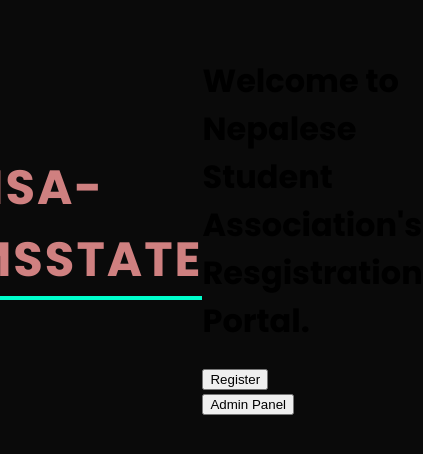
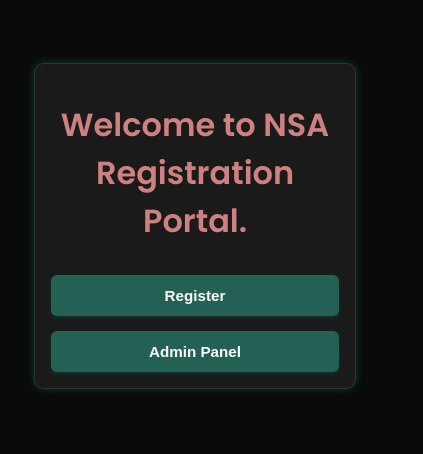
Before and after one commit to gh-brijesmandal/Registration-Portal, a plain HTML site: page portal/index.html in a window 390 px wide. Shown: the part 196-650 px from the top of the page, 423 px wide, since content can reach past the window. Drawn offline with Linux system fonts and the light colour scheme.

Commit message:
landing page completion

```diff
--- a/portal/index.html
+++ b/portal/index.html
@@ -11,14 +11,10 @@
 <body>
     <div class="nsa-animation">NSA-MSSTATE</div>
     <div class="container">
-        <h1>Welcome to Nepalese Student Association's Resgistration Portal.</h1>
+        <h1 id="heading">Welcome to NSA Registration Portal.</h1>
         <div class="buttons">
-            <div class="registration">
-                <input type="button" value="Register" onclick="location.href='registration.html'" id="registerButton">
-            </div>
-            <div class="admin-panel">
-                <input type="button" value="Admin Panel" onclick="location.href='admin.html'" id="adminButton">
-            </div>
+            <input type="button" value="Register" id="registerButton">
+            <input type="button" value="Admin Panel" id="adminButton">
         </div>
     </div>
 
--- a/portal/script.js
+++ b/portal/script.js
@@ -0,0 +1,44 @@
+if (performance.getEntriesByType("navigation")[0].type === "navigate") {
+    document.addEventListener("DOMContentLoaded", function () {
+        console.log("DOM fully loaded and parsed");
+
+        const animation = document.querySelector(".nsa-animation");
+        const container = document.querySelector(".container");
+
+        setTimeout(() => {
+            animation.classList.add("hide");
+
+            setTimeout(() => {
+                animation.style.display = "none";
+                container.classList.remove("hidden");
+                container.classList.add("show");
+            }, 500); // Wait for fade-out transition
+        }, 3000); // Wait before starting fade-out
+    });
+}
+else {
+    document.addEventListener("DOMContentLoaded", function () {
+        console.log("Dom contents loaded on reload.")
+        const container = document.querySelector(".container");
+        const animation = document.querySelector(".nsa-animation");
+        animation.style.display = "none";
+        animation.classList.add("hide");
+        container.classList.remove("hidden");
+        container.classList.add("show");
+    });
+}
+
+const registrationForm = document.getElementById("registerButton");
+const adminPanel = document.getElementById("adminButton");
+
+if (registrationForm) {
+    registrationForm.addEventListener("click", () => {
+        window.location.href = "registration.html";
+    })
+}
+
+if (adminPanel) {
+    adminPanel.addEventListener("click", () => {
+        window.location.href = "admin.html";
+    });
+}
--- a/portal/style.css
+++ b/portal/style.css
@@ -1,24 +1,42 @@
-@import url('https://fonts.googleapis.com/css2?family=Poppins:ital,wght@0,100;0,200;0,300;0,400;0,500;0,600;0,700;0,800;0,900;1,100;1,200;1,300;1,400;1,500;1,600;1,700;1,800;1,900&display=swap');
+@import url('https://fonts.googleapis.com/css2?family=Poppins:wght@300;400;600&display=swap');
+
+:root {
+    --primary-color: #00ffcc;
+    --text-color: #f0f0f0;
+    --accent-color: #cf8080;
+    --button-color: #226154;
+    --button-hover: #2b7f6b;
+    --border-color: #333;
+}
+
+* {
+    box-sizing: border-box;
+}
 
 body {
     margin: 0;
     height: 100vh;
-    min-height: 100vh;
     background: #0a0a0a;
+    font-family: 'Poppins', sans-serif;
     display: flex;
     justify-content: center;
     align-items: center;
-    font-family: 'Poppins', 'Segoe UI', sans-serif;
+    flex-direction: column;
+    padding: 1rem;
+    color: var(--text-color);
 }
 
+/* Animation */
 .nsa-animation {
-    font-size: 3rem;
-    font-weight: bold;
-    color: #cf8080;
+    font-size: 2.8rem;
+    font-weight: 700;
+    color: var(--accent-color);
     opacity: 0;
     transform: translateY(40px);
     animation: fadeSlideUp 1.5s ease-out forwards;
     letter-spacing: 2px;
+    transition: opacity 0.5s ease-out;
+    text-align: center;
 }
 
 @keyframes fadeSlideUp {
@@ -28,12 +46,11 @@
     }
 }
 
-/* Underline Animation */
 .nsa-animation::after {
     content: '';
     display: block;
-    height: 4px;
-    background: #00ffcc;
+    height: 3px;
+    background: var(--primary-color);
     width: 0%;
     animation: underlineGrow 1.5s ease-out 1s forwards;
 }
@@ -43,3 +60,107 @@
         width: 100%;
     }
 }
+
+.hide {
+    opacity: 0;
+    pointer-events: none;
+}
+
+/* Container styling */
+.container {
+    opacity: 0;
+    transition: opacity 0.5s ease-in;
+    text-align: center;
+    color: var(--accent-color);
+    border: 1px solid var(--border-color);
+    max-width: 600px;
+    width: 100%;
+    padding: 2rem;
+    background-color: #1a1a1a;
+    border-radius: 10px;
+    box-shadow: 0 0 10px rgba(0, 255, 204, 0.2);
+}
+
+.container:hover {
+    box-shadow: 0 4px 20px rgba(0, 255, 204, 0.3);
+    transform: translateY(-5px);
+    transition: box-shadow 0.3s ease, transform 0.2s ease;
+}
+
+.container.show {
+    opacity: 1;
+}
+
+.hidden {
+    display: none;
+}
+
+.buttons {
+    margin-top: 30px;
+    display: flex;
+    flex-direction: row;
+    gap: 20px;
+    justify-content: center;
+    flex-wrap: wrap;
+}
+
+input[type="button"] {
+    padding: 12px 24px;
+    background-color: var(--button-color);
+    border: none;
+    color: #fff;
+    font-weight: 600;
+    cursor: pointer;
+    border-radius: 6px;
+    width: 160px;
+    transition: background-color 0.3s ease, transform 0.2s ease;
+    box-shadow: 0 2px 4px rgba(0, 255, 204, 0.1);
+}
+
+input[type="button"]:hover {
+    background-color: var(--button-hover);
+    transform: translateY(-2px);
+}
+
+/* Responsive Breakpoints */
+@media (max-width: 768px) {
+    .nsa-animation {
+        font-size: 2.2rem;
+    }
+
+    .container {
+        padding: 1.5rem;
+        max-width: 90%;
+    }
+
+    input[type="button"] {
+        width: 140px;
+        font-size: 0.95rem;
+    }
+}
+
+@media (max-width: 480px) {
+    .nsa-animation {
+        font-size: 1.8rem;
+    }
+
+    .container {
+        padding: 1rem;
+        content: "NSA Registration Portal";
+    }
+
+    .buttons {
+        flex-direction: column;
+        gap: 15px;
+    }
+
+    input[type="button"] {
+        width: 100%;
+    }
+}
+
+#heading:hover {
+    color: #b05252;
+    transform: scale(1.02);
+    transition: color 0.3s ease, transform 0.3s ease;
+}
```
